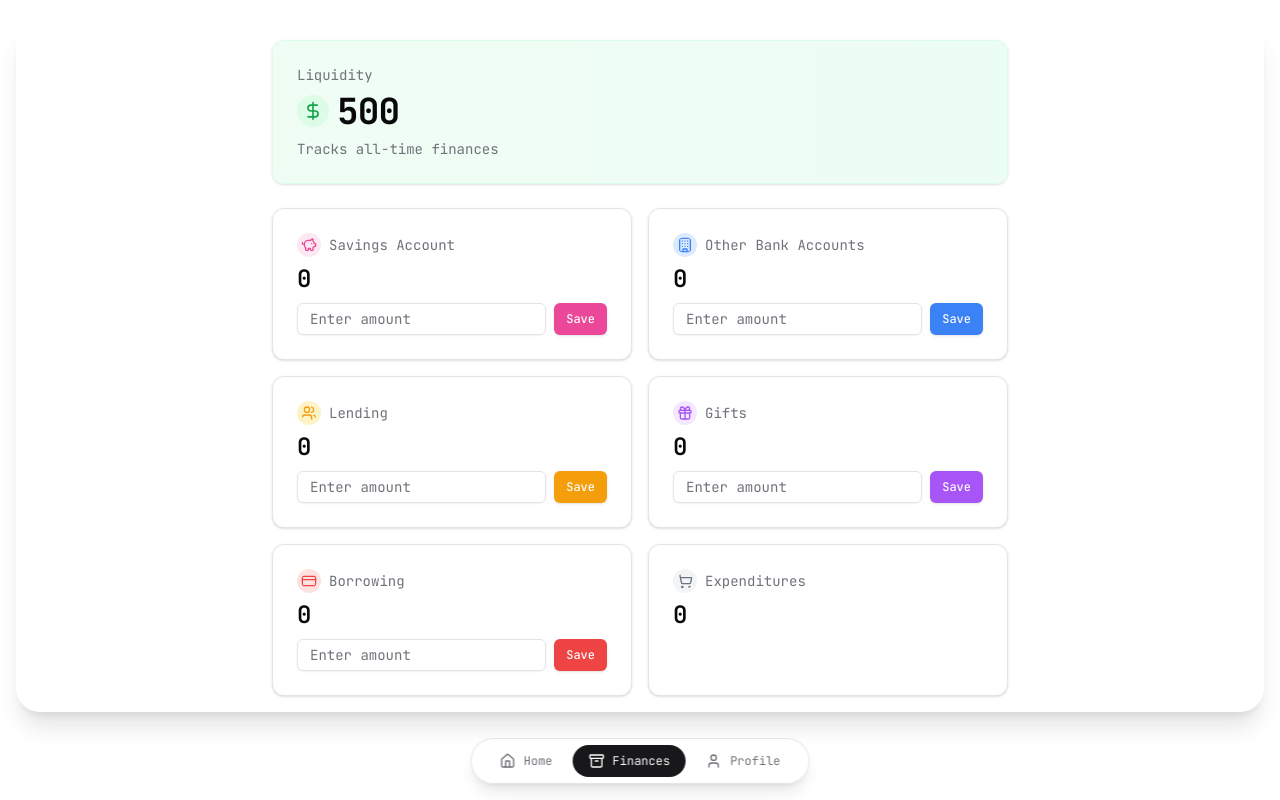
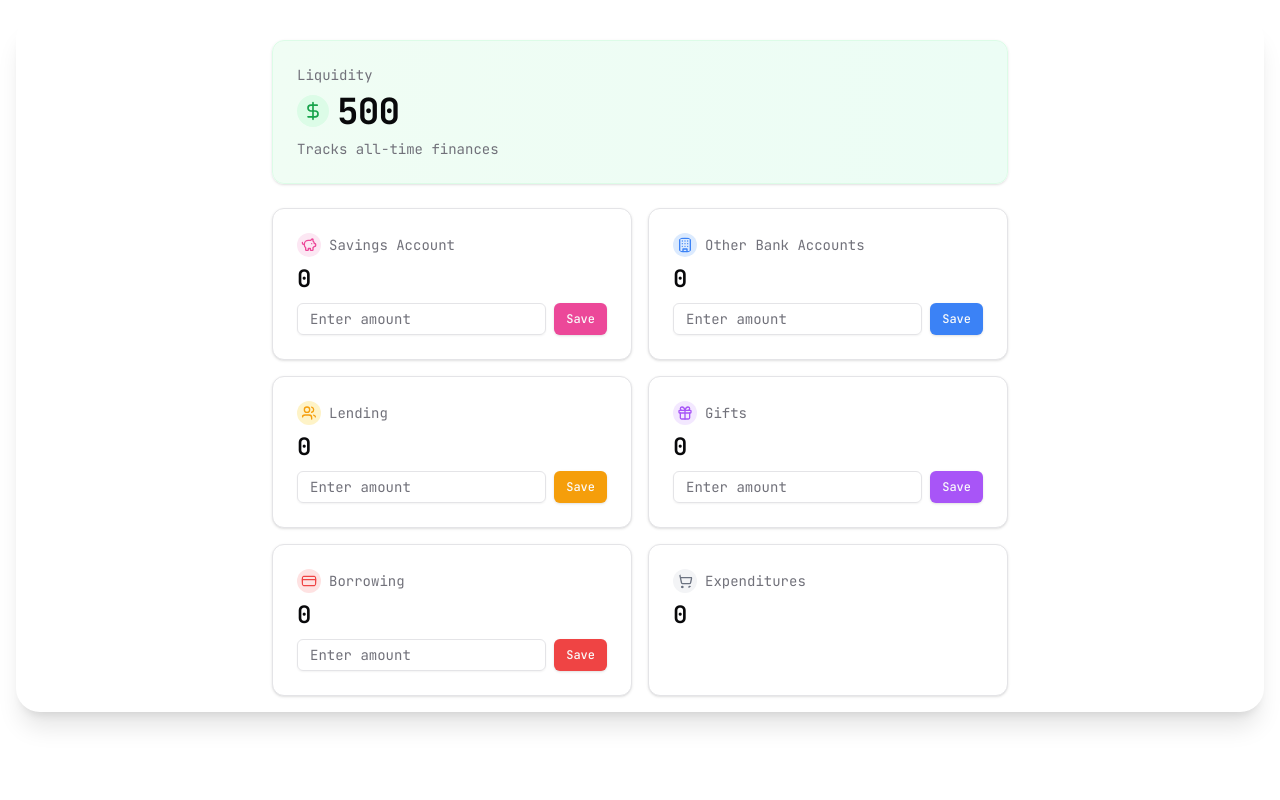
Before and after one commit to louisgituhi/expense-tracker, a Next.js app: page /finances in a window 1280 px wide. Built offline with nearby package versions, Linux system fonts and the light colour scheme.

Commit message:
removed some features to be optimized later

```diff
--- a/src/app/layout.tsx
+++ b/src/app/layout.tsx
@@ -24,7 +24,7 @@ export default function RootLayout({
         className={ ` ${jetBrainsMono.className} antialiased` }
       >
         {children}
-        <FloatingNavbar />
+        {/* <FloatingNavbar /> */}
       </body>
     </html>
   );
```
